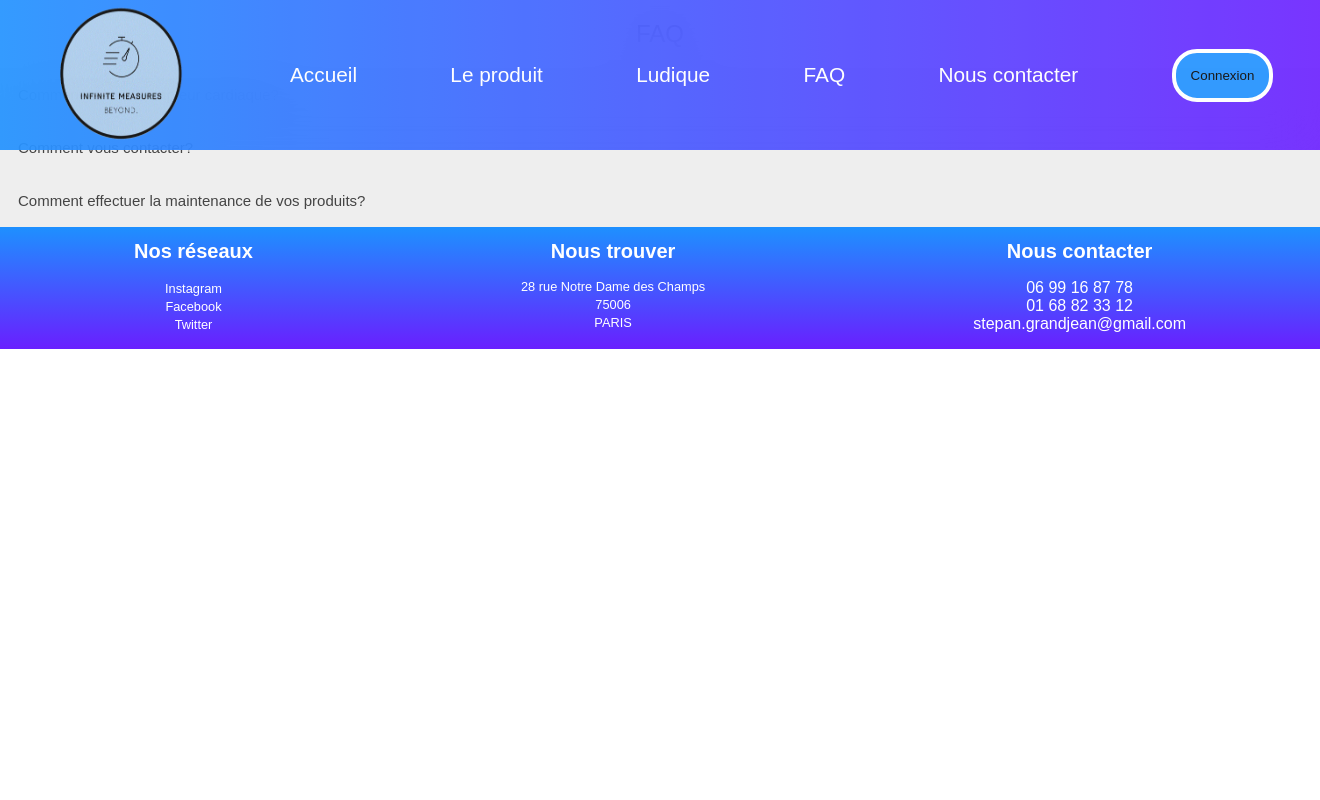
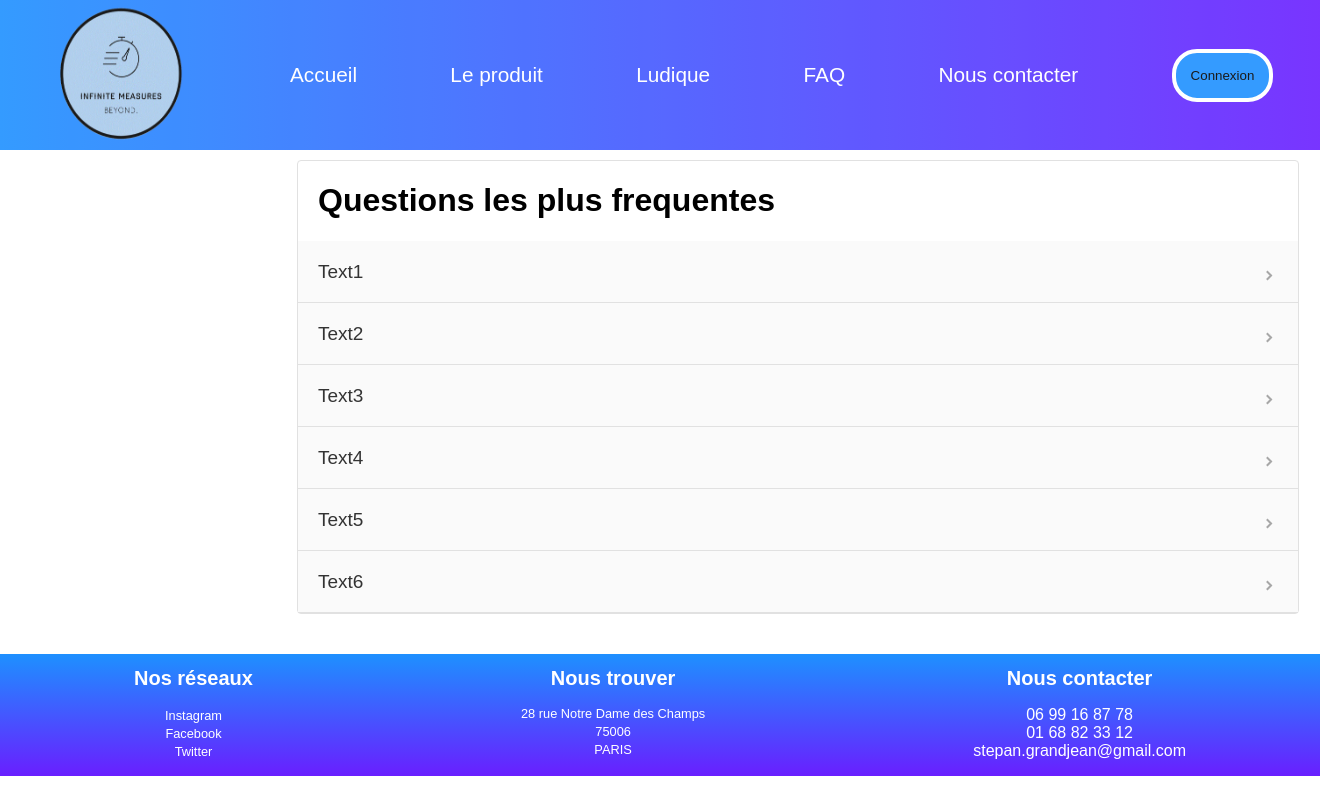
Before and after one commit to TarkusR/APP-G10E, a PHP site: page /FAQ.php in a window 1320 px wide. Run offline with PHP 8.4, Linux system fonts and the light colour scheme.

Commit message:
Changing website design

```diff
--- a/FAQ.php
+++ b/FAQ.php
@@ -7,27 +7,43 @@ session_start();
     <title>FAQ</title>
     <link rel="stylesheet" href="style.css">
 </head>
-<body class="FAQbody">
+<body >
 <?php  include "header.php"; ?>
-    <div>
-    <h2>FAQ</h2>
-    <div class="dropdown">
-    <button class="faq">Comment utiliser le capteur cardiaque?</button>
-        <div class="reponse">
-            <p>Une notice est fournie avec les capteurs cardiaques</p>
-        </div>
-
-    <button class="faq">Comment vous contacter?</button>
-        <div class="reponse">
-            <p>Une section est dédiée à cela sur notre site, il vous suffit de vous rendre sur la page "Nous Contacter"</p>
-        </div>
-
-    <button class="faq">Comment effectuer la maintenance de vos produits?</button>
-        <div class="reponse">
-            <p>Nous nous occupons de la maintenance tous les 3 ans</p>
-        </div>
-    </div>
-    </div>
+<div class='faq'>
+    <div class="faq-title"><h1>Questions les plus frequentes</h1></div>
+    <input id='faq-a' type='checkbox'>
+    <label for='faq-a'>
+        <p class="faq-heading">Text1</p>
+        <div class='faq-arrow'></div>
+        <p class="faq-text">oui</p>
+    </label>
+    <input id='faq-b' type='checkbox'>
+    <label for='faq-b'>
+        <p class="faq-heading">Text2</p>
+        <div class='faq-arrow'></div>
+        <p class="faq-text">oui</p></label>
+    <input id='faq-c' type='checkbox'>
+    <label for='faq-c'>
+        <p class="faq-heading">Text3</p>
+        <div class='faq-arrow'></div>
+        <p class="faq-text">oui</p></label>
+    <input id='faq-d' type='checkbox'>
+    <label for='faq-d'>
+        <p class="faq-heading">Text4</p>
+        <div class='faq-arrow'></div>
+        <p class="faq-text">oui</p></label>
+    <input id='faq-e' type='checkbox'>
+    <label for='faq-e'>
+        <p class="faq-heading">Text5</p>
+        <div class='faq-arrow'></div>
+        <p class="faq-text">oui</p></label></label>
+    <input id='settings' type='checkbox'>
+    <input id='faq-f' type='checkbox'>
+    <label for='faq-f'>
+        <p class="faq-heading">Text6</p>
+        <div class='faq-arrow'></div>
+        <p class="faq-text">oui</p></label></label>
+</div>
 <?php  include "footer.php"; ?>
 
 </body>
--- a/login.php
+++ b/login.php
@@ -118,7 +118,7 @@ if($_SERVER["REQUEST_METHOD"] == "POST"){
     <div class = "centreRegister">
         <img width="150 px" height="150 px"  src="logomeasure.png">
     <h2>Connexion</h2>
-    <p>Entrez données.</p>
+    <p>Entrez vos données.</p>
 
     <?php
     if(!empty($login_err)){
@@ -131,12 +131,12 @@ if($_SERVER["REQUEST_METHOD"] == "POST"){
             <div>
                 <label>Nom de compte</label> <br>
                 <input class="InputRegister" type="text" name="username" <?php echo (!empty($username_err)) ? 'is-invalid' : ''; ?>" value="<?php echo $username; ?>">
-                <span><?php echo $username_err; ?></span>
+                <p><?php echo $username_err; ?></p>
             </div>
             <div >
                 <label>Mots de passe</label> <br>
                 <input class="InputRegister" type="password" name="password"  <?php echo (!empty($password_err)) ? 'is-invalid' : ''; ?>">
-                <span ><?php echo $password_err; ?></span>
+                <p ><?php echo $password_err; ?></p>
             </div>
             <div  class="centreRegister">
                 <input class="boutonRegister" type="submit"  value="Login">
--- a/style.css
+++ b/style.css
@@ -355,6 +342,7 @@ a{
     margin-bottom: 0;
     width: 100%;
     padding : 0;
+    margin-top : 5vh;
 }
 
 
@@ -365,44 +353,101 @@ a{
 }
 
 /*Section dédiée à la page FAQ*/
-.FAQbody h2{
-    display: flex;
-    justify-content: center;
-}
-.FAQbody{
-    display: flex;
-    flex-direction: column;
 
-}
-.faq {
-    background-color: #eee;
-    color: #444;
-    cursor: pointer;
-    padding: 18px;
-    width: 100%;
-    border: none;
-    text-align: left;
-    outline: none;
-    font-size: 15px;
-    transition: 0.4s;
+
+.faq-heading {
+    font-family: Arial;
+    font-weight: 400;
+    font-size: 19px;
+    -webkit-transition: text-indent 0.2s;
+    text-indent: 20px;
+    color: #333;
 }
 
-.active, .faq:hover {
-    background-color: #ccc;
+.faq-text {
+    font-family: Arial;
+    font-weight: 400;
+    color: #919191;
+    width:95%;
+    padding-left:20px;
+    margin-bottom:30px;
+}
+.faq h1,h2{
+    color:black;
 }
 
-.reponse {
-    padding: 0 18px;
-    display: none;
-    background-color: white;
-    overflow: hidden;
+.faq-title{
+    margin-left: 20px;
 }
 
-.faq:hover .reponse{
+.faq {
+    margin-top: 20vh;
+    width: 1000px;
+    margin-left: 22.5vw;
+    background: white;
+    border-radius: 4px;
+    position: relative;
+    border: 1px solid #E1E1E1;
+}
+.faq label {
     display: block;
+    position: relative;
+    overflow: hidden;
+    cursor: pointer;
+    height: 56px;
+    padding-top:1px;
+
+    background-color: #FAFAFA;
+    border-bottom: 1px solid #E1E1E1;
 }
-.faq:hover .reponse{
+
+.faq input[type="checkbox"] {
+    display: none;
+}
+
+.faq .faq-arrow {
+    width: 5px;
+    height: 5px;
+    transition: -webkit-transform 0.8s;
+    transition: transform 0.8s;
+    transition: transform 0.8s, -webkit-transform 0.8s;
+    -webkit-transition-timing-function: cubic-bezier(0.68, -0.55, 0.265, 1.55);
+    border-top: 2px solid rgba(0, 0, 0, 0.33);
+    border-right: 2px solid rgba(0, 0, 0, 0.33);
+    float: right;
+    position: relative;
+    top: -30px;
+    right: 27px;
+    -webkit-transform: rotate(45deg);
+    transform: rotate(45deg);
+}
+
+.faq input[type="checkbox"]:checked + label > .faq-arrow {
+    transition: -webkit-transform 0.8s;
+    transition: transform 0.8s;
+    transition: transform 0.8s, -webkit-transform 0.8s;
+    -webkit-transition-timing-function: cubic-bezier(0.68, -0.55, 0.265, 1.55);
+    -webkit-transform: rotate(135deg);
+    transform: rotate(135deg);
+}
+.faq input[type="checkbox"]:checked + label {
     display: block;
+    background: rgba(255,255,255,255) !important;
+    color: #4f7351;
+    height: 225px;
+    transition: height 0.8s;
+    -webkit-transition-timing-function: cubic-bezier(0.68, -0.55, 0.265, 1.55);
+}
+
+.faq input[type='checkbox']:not(:checked) + label {
+    display: block;
+    transition: height 0.8s;
+    height: 60px;
+    -webkit-transition-timing-function: cubic-bezier(0.68, -0.55, 0.265, 1.55);
+}
+
+::-webkit-scrollbar {
+    display: none;
 }
 /*Fin section dédiée aux FAQ*/
 
@@ -709,5 +758,81 @@ section .wave.wave3{
 .admin-search-bar-container h1, h2 , p{
     color: black;
     font-weight: normal;
-    text-align: center;
 }
+
+.admin-search-bar-container{
+    display: flex;
+    flex-direction: column;
+    align-items: center;
+}
+
+.search-bar{
+    font-family: Arial;
+    width: 100%;
+    border: 0;
+    border-bottom: 2px solid #9b9b9b;
+    outline: 0;
+    font-size: 1.3rem;
+    color: black;
+    padding: 7px 0;
+    background: transparent;
+    transition: border-color 0.2s;
+}
+
+.search-bar::placeholder{
+    color: transparent;
+}
+
+.search-bar:placeholder-shown ~ .form-label{
+    font-size: 1.3rem;
+    cursor: text;
+    top: 20px;
+}
+
+.form-label{
+    font-family: Arial;
+    position: absolute;
+    top: 0;
+    display: block;
+    transition: 0.2s;
+    font-size: 1rem;
+    color: #9b9b9b;
+}
+
+.search-bar:focus{
+    padding-bottom: 6px;
+    font-weight: 500;
+    border-width: 3px;
+    border-image: linear-gradient(to left, dodgerblue, hsl(260, 100%, 56%));
+    border-image-slice: 1;
+}
+
+.search-bar:focus ~.form-label{
+    font-family: Arial;
+    position: absolute;
+    top: 0;
+    display: block;
+    transition: 0.2s;
+    font-size: 1rem;
+    color: dodgerblue;
+    font-weight: 700;
+}
+
+.search-bar:required, .search-bar:invalid{
+    box-shadow: none;
+}
+
+.search-bar-result{
+    font-family: Arial;
+    color: black;
+    font-weight: normal;
+    text-align: left;
+    margin-top: 1vh;
+}
+
+.form-group{
+    position: relative;
+    padding: 15px 0 0;
+    margin-top: 1vh;
+    width: 50%;
+}
```
Also changed, not shown: other parts of style.css (+13 -22 lines), LeProduit.php (+7 -1 lines), ajax.php (+4 -4 lines), monCompte.php (+16 -3 lines), search.php (+3 -4 lines).
